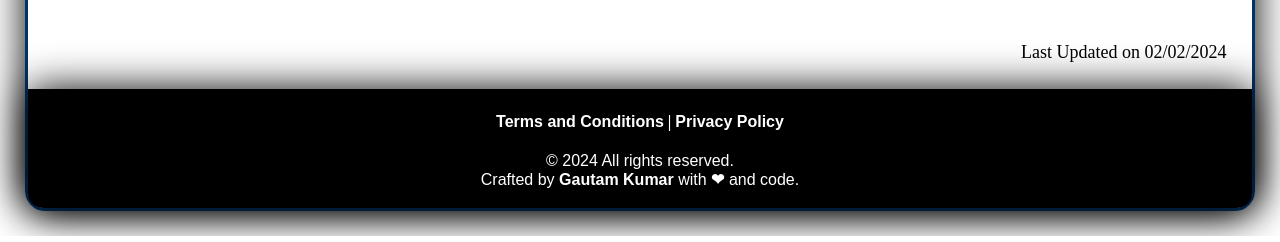
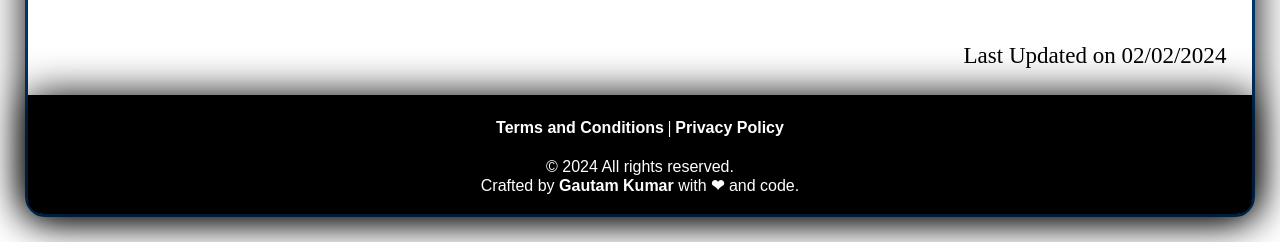
Before and after one commit to gautamdesigns/lab, a plain HTML site: page index.html in a window 1280 px wide. Shown: the part 2972-3214 px from the top of the page. Drawn offline with Linux system fonts and the light colour scheme.

Commit message:
Update index.html

```diff
--- a/index.html
+++ b/index.html
@@ -120,7 +120,7 @@
       </p>
     </div>
   </div>
-<div style="margin: 2vw;text-align: right; font-size: 18px;">Last Updated on 02/02/2024</div>
+<div style="margin: 2vw;text-align: right; font-size: 1.8vw;">Last Updated on 02/02/2024</div>
   <table align="center" bgcolor="black" width="100%" style="border-bottom-right-radius: 15px;border-bottom-left-radius: 15px;box-shadow: 0 0px 40px rgb(0 0 0);">
     <tr>
       <td align="center" valign="middle">
```
